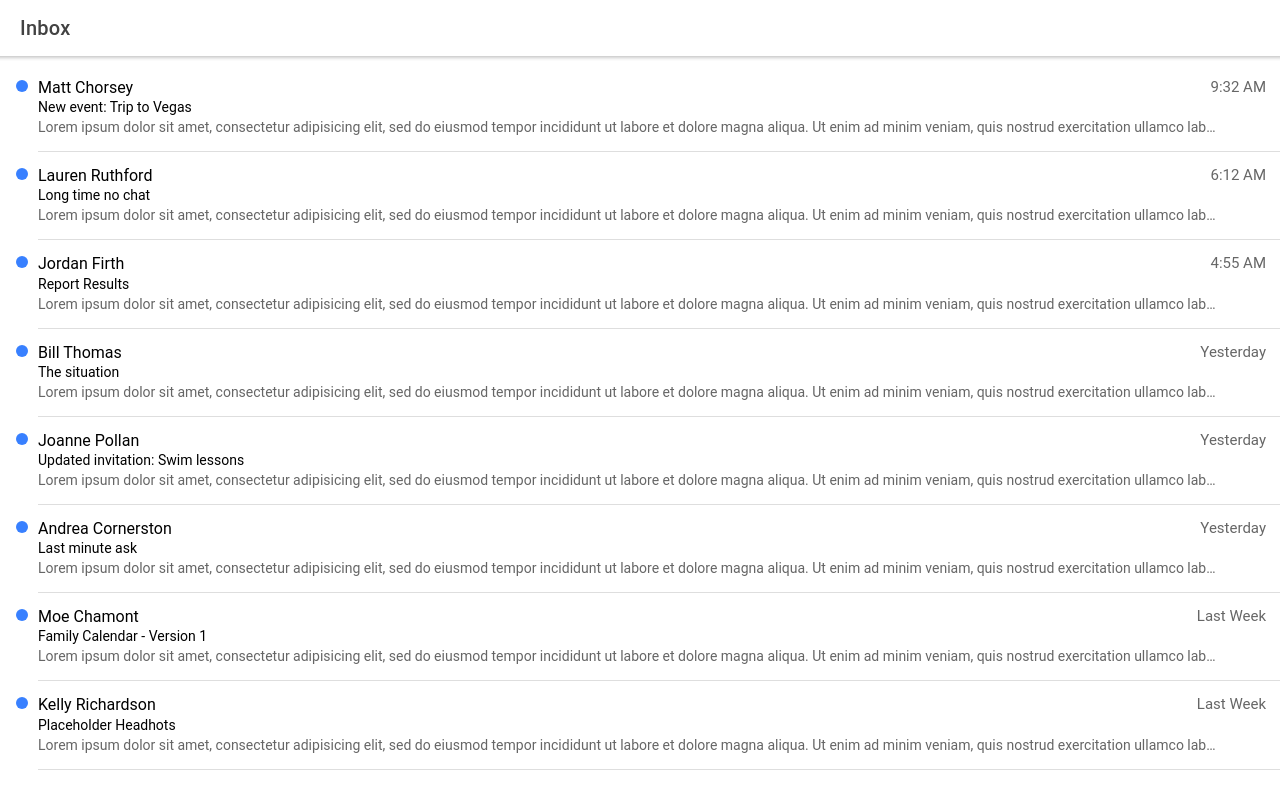
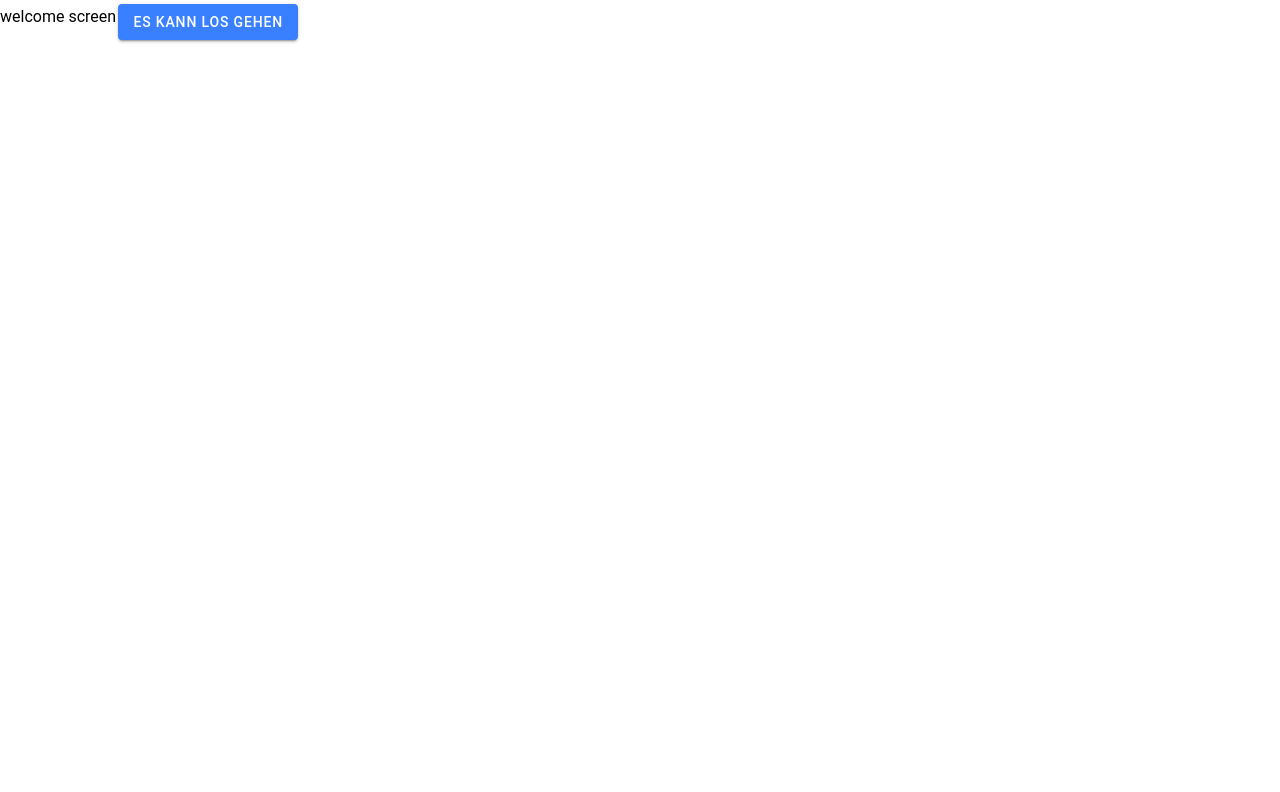
Before and after one commit to indLi/schnitzeljagd, a React (Create React App) app: page /home in a window 1280 px wide. Shown: the top 792 px of the page. Built offline with nearby package versions, Linux system fonts and the light colour scheme.

Commit message:
basic first steps

```diff
--- a/src/App.tsx
+++ b/src/App.tsx
@@ -1,18 +1,14 @@
 import React from 'react';
-import { Redirect, Route } from 'react-router-dom';
-import { IonApp, IonRouterOutlet } from '@ionic/react';
-import { IonReactRouter } from '@ionic/react-router';
+import {Redirect, Route} from 'react-router-dom';
+import {IonApp, IonRouterOutlet} from '@ionic/react';
+import {IonReactRouter} from '@ionic/react-router';
 import Home from './pages/Home';
-import ViewMessage from './pages/ViewMessage';
-
 /* Core CSS required for Ionic components to work properly */
 import '@ionic/react/css/core.css';
-
 /* Basic CSS for apps built with Ionic */
 import '@ionic/react/css/normalize.css';
 import '@ionic/react/css/structure.css';
 import '@ionic/react/css/typography.css';
-
 /* Optional CSS utils that can be commented out */
 import '@ionic/react/css/padding.css';
 import '@ionic/react/css/float-elements.css';
@@ -20,7 +16,6 @@ import '@ionic/react/css/text-alignment.css';
 import '@ionic/react/css/text-transformation.css';
 import '@ionic/react/css/flex-utils.css';
 import '@ionic/react/css/display.css';
-
 /* Theme variables */
 import './theme/variables.css';
 
@@ -28,9 +23,8 @@ const App: React.FC = () => (
     <IonApp>
         <IonReactRouter>
             <IonRouterOutlet>
-        <Route path="/home" component={Home} exact={true} />
-        <Route path="/message/:id" component={ViewMessage} exact={true} />
-        <Route exact path="/" render={() => <Redirect to="/home" />} />
+                <Route path="/home" component={Home} exact={true}/>
+                <Route exact path="/" render={() => <Redirect to="/home"/>}/>
             </IonRouterOutlet>
         </IonReactRouter>
     </IonApp>
--- a/src/pages/Home.tsx
+++ b/src/pages/Home.tsx
@@ -1,60 +1,47 @@
-import MessageListItem from '../components/MessageListItem';
-import React, { useState } from 'react';
-import { Message, getMessages } from '../data/messages';
-import {
-  IonContent,
-  IonHeader,
-  IonList,
-  IonPage,
-  IonRefresher,
-  IonRefresherContent,
-  IonTitle,
-  IonToolbar,
-  useIonViewWillEnter
-} from '@ionic/react';
+import React, {useEffect, useState} from 'react';
+import {IonPage} from '@ionic/react';
 import './Home.css';
+import {Welcome} from "./steps/Welcome";
+import {ViewFlintsbach} from "./steps/ViewFlintsbach";
+
+enum Step {
+    Welcome,
+    ViewFlintsbach,
+}
 
 const Home: React.FC = () => {
 
-  const [messages, setMessages] = useState<Message[]>([]);
+    const [step, setStep] = useState<Step | undefined>();
 
-  useIonViewWillEnter(() => {
-    const msgs = getMessages();
-    setMessages(msgs);
-  });
+    useEffect(() => {
+        console.log('use effect')
+        setStep(Step.Welcome)
+    }, [])
 
-  const refresh = (e: CustomEvent) => {
-    setTimeout(() => {
-      e.detail.complete();
-    }, 3000);
-  };
+    const goToNextStep = () => {
+        const newStep = step !== undefined ? step + 1 : undefined;
+        setStep(newStep)
+    }
 
-  return (
-    <IonPage id="home-page">
-      <IonHeader>
-        <IonToolbar>
-          <IonTitle>Inbox</IonTitle>
-        </IonToolbar>
-      </IonHeader>
-      <IonContent fullscreen>
-        <IonRefresher slot="fixed" onIonRefresh={refresh}>
-          <IonRefresherContent></IonRefresherContent>
-        </IonRefresher>
+    const getCurrentStep = () => {
+        switch (step) {
+            case Step.Welcome:
+                return <Welcome goToNextStep={goToNextStep}/>
+            case Step.ViewFlintsbach:
+                return <ViewFlintsbach goToNextStep={goToNextStep}/>
+            default:
+                return <div>Loading</div>
+        }
 
-        <IonHeader collapse="condense">
-          <IonToolbar>
-            <IonTitle size="large">
-              Inbox
-            </IonTitle>
-          </IonToolbar>
-        </IonHeader>
+    }
 
-        <IonList>
-          {messages.map(m => <MessageListItem key={m.id} message={m} />)}
-        </IonList>
-      </IonContent>
-    </IonPage>
-  );
+    return (
+        <>
+            {
+                getCurrentStep()
+            }
+        </>
+    );
 };
 
 export default Home;
--- a/src/pages/ViewMessage.css
+++ /dev/null
@@ -1,40 +0,0 @@
-#view-message-page ion-item {
-  --inner-padding-end: 0;
-  --background: transparent;
-}
-
-#view-message-page ion-label {
-  margin-top: 12px;
-  margin-bottom: 12px;
-}
-
-#view-message-page ion-item h2 {
-  font-weight: 600;
-}
-
-#view-message-page ion-item .date {
-  float: right;
-  align-items: center;
-  display: flex;
-}
-
-#view-message-page ion-item ion-icon {
-  font-size: 42px;
-  margin-right: 8px;
-}
-
-#view-message-page ion-item ion-note {
-  font-size: 15px;
-  margin-right: 12px;
-  font-weight: normal;
-}
-
-#view-message-page h1 {
-  margin: 0;
-  font-weight: bold;
-  font-size: 22px;
-}
-
-#view-message-page p {
-  line-height: 22px;
-}
--- a/src/pages/ViewMessage.tsx
+++ /dev/null
@@ -1,70 +0,0 @@
-import React, { useState } from 'react';
-import { Message, getMessage } from '../data/messages';
-import {
-  IonBackButton,
-  IonButtons,
-  IonContent,
-  IonHeader,
-  IonIcon,
-  IonItem,
-  IonLabel,
-  IonNote,
-  IonPage,
-  IonToolbar,
-  useIonViewWillEnter
-} from '@ionic/react';
-import { personCircle } from 'ionicons/icons';
-import { RouteComponentProps } from 'react-router';
-import './ViewMessage.css';
-
-interface ViewMessageProps extends RouteComponentProps<{ id: string; }> { }
-
-const ViewMessage: React.FC<ViewMessageProps> = ({ match }) => {
-
-  const [message, setMessage] = useState<Message>();
-
-  useIonViewWillEnter(() => {
-    const msg = getMessage(parseInt(match.params.id, 10));
-    setMessage(msg);
-  });
-
-  return (
-    <IonPage id="view-message-page">
-      <IonHeader translucent>
-        <IonToolbar>
-          <IonButtons>
-            <IonBackButton text="Inbox" defaultHref="/home"></IonBackButton>
-          </IonButtons>
-        </IonToolbar>
-      </IonHeader>
-
-      <IonContent fullscreen>
-        {message ? (
-          <>
-            <IonItem>
-              <IonIcon icon={personCircle} color="primary"></IonIcon>
-              <IonLabel className="ion-text-wrap">
-                <h2>
-                  {message.fromName}
-                  <span className="date">
-                    <IonNote>{message.date}</IonNote>
-                  </span>
-                </h2>
-                <h3>To: <IonNote>Me</IonNote></h3>
-              </IonLabel>
-            </IonItem>
-
-            <div className="ion-padding">
-              <h1>{message.subject}</h1>
-              <p>
-                Lorem ipsum dolor sit amet, consectetur adipisicing elit, sed do eiusmod tempor incididunt ut labore et dolore magna aliqua. Ut enim ad minim veniam, quis nostrud exercitation ullamco laboris nisi ut aliquip ex ea commodo consequat. Duis aute irure dolor in reprehenderit in voluptate velit esse cillum dolore eu fugiat nulla pariatur. Excepteur sint occaecat cupidatat non proident, sunt in culpa qui officia deserunt mollit anim id est laborum.
-              </p>
-            </div>
-          </>
-        ) : <div>Message not found</div>}
-      </IonContent>
-    </IonPage>
-  );
-};
-
-export default ViewMessage;
--- /dev/null
+++ b/src/pages/steps/ViewFlintsbach.tsx
@@ -0,0 +1,24 @@
+import React from "react";
+import {IonBackButton, IonButtons, IonContent, IonHeader, IonPage, IonToolbar} from "@ionic/react";
+import {StepProps} from "./commonSteps";
+
+
+export const ViewFlintsbach: React.FC<StepProps> = ({goToNextStep}) => {
+
+
+    return (
+        <IonPage>
+            <IonHeader translucent>
+                <IonToolbar>
+                    <IonButtons>
+                        <IonBackButton text="Inbox" defaultHref="/home"></IonBackButton>
+                    </IonButtons>
+                </IonToolbar>
+            </IonHeader>
+
+            <IonContent fullscreen>
+                ion content
+            </IonContent>
+        </IonPage>
+    );
+};
--- /dev/null
+++ b/src/pages/steps/Welcome.tsx
@@ -0,0 +1,15 @@
+import React from "react";
+import {IonButton, IonContent, IonPage} from "@ionic/react";
+import {StepProps} from "./commonSteps";
+
+export const Welcome: React.FC<StepProps> = ({goToNextStep}) => {
+
+    return (
+        <IonPage>
+            <IonContent fullscreen>
+                welcome screen
+                <IonButton onClick={goToNextStep}>Es kann los gehen</IonButton>
+            </IonContent>
+        </IonPage>
+    );
+};
--- /dev/null
+++ b/src/pages/steps/commonSteps.tsx
@@ -0,0 +1,3 @@
+export interface StepProps {
+    goToNextStep: () => void
+}
```
Lines whose indentation alone changed are shown as unchanged.
